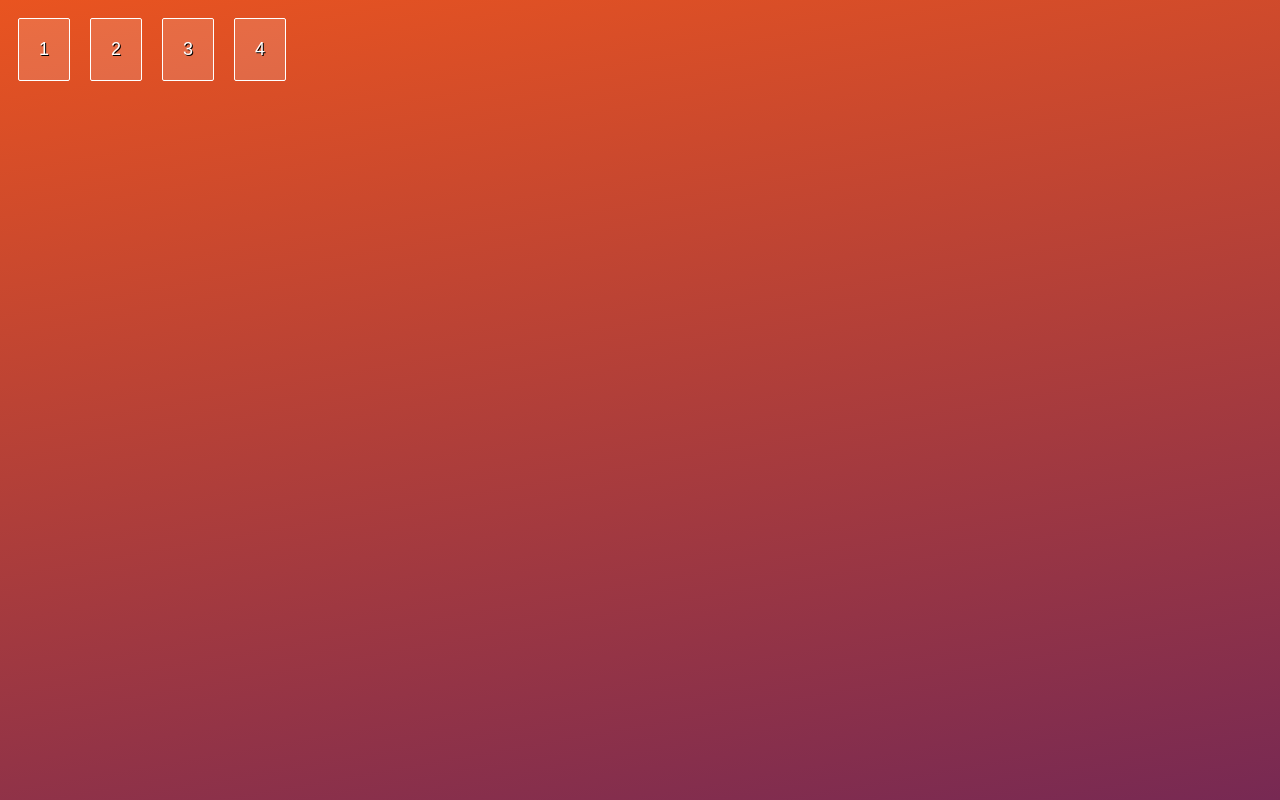
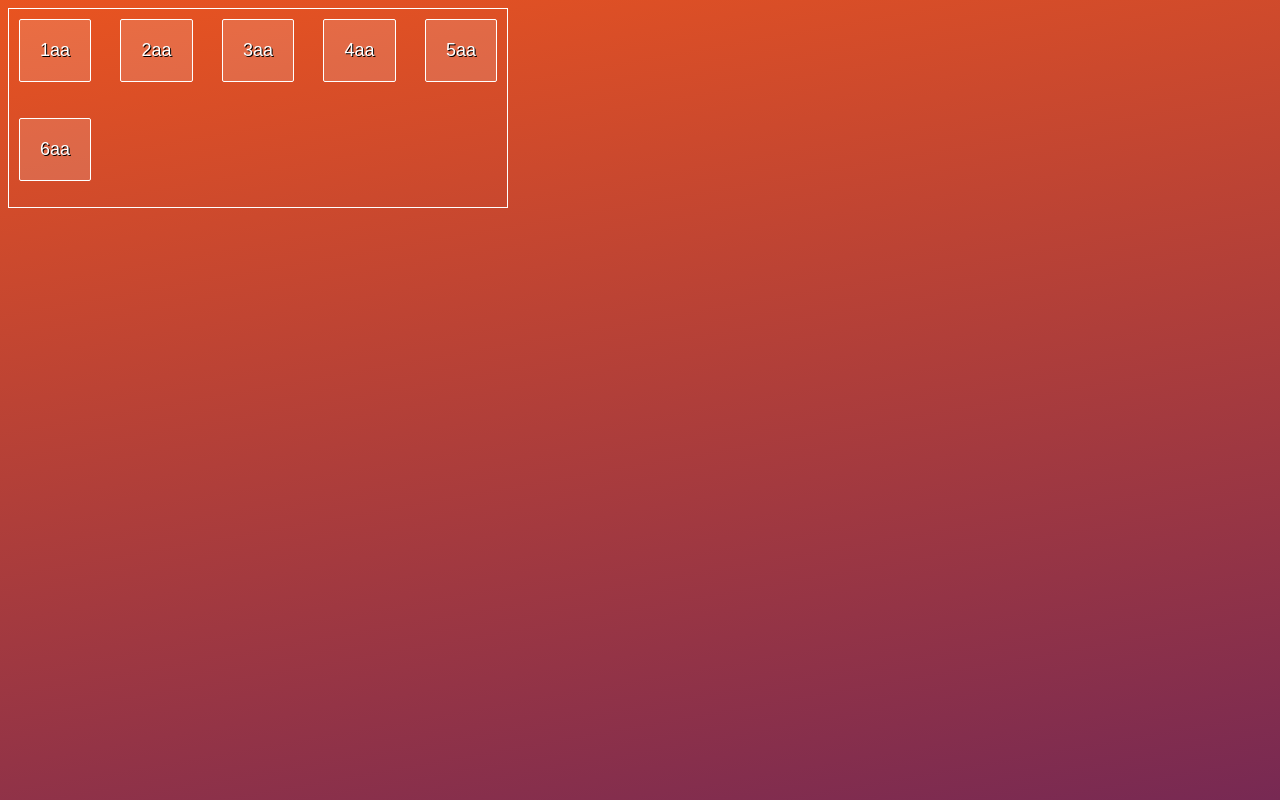
Before and after one commit to tkaderr/css_flexbox, a plain HTML site: page flexbox/index.html in a window 1280 px wide. Drawn offline with Linux system fonts and the light colour scheme.

Commit message:
practice with flexbox

```diff
--- a/flexbox/css/main.css
+++ b/flexbox/css/main.css
@@ -5,12 +5,47 @@
   /*When display flex, it affects the main axis or the horizontal axis*/
   /*flex-direction column and row*/
   display: flex;
+
+  /*row reverse will reverse the elements in the container and go from right to left and does right justify*/
+  /*flex-direction: row-reverse;*/
   flex-direction: row;
-  all the child elements are going to ignore the float properties and initially put float
-  float: right;
-  width: 100%
+
+  /*flex-direction: row;*/
+
+  /*all the child elements are going to ignore the float properties and initially put float*/
+  /*float: right;*/
+  width: 500px;
+  border: 1px solid white;
+  height: 200px;
+
+  /*justify- content is like text-align center,left and right ;*/
+  /*justify-content: flex-end;
+  justify-content: flex-start;*/
+  /*justify-content: center;*/
+
+  /*justify-content with space around adds spacing between container*/
+  /*justify-content: space-around;*/
+
+  /*Basically doesnt add spacing between the first and last container but spaces the middle ones*/
+  justify-content: space-between;
+
+  /*align items alters the cross axis or y axis alignment*/
+  align-items: flex-start;
+
+  align-items: flex start;
+
+/*wrap around the container/ default is no wrap*/
+/*wrapping can be dependednt on the flex-direction and justify-content: ;*/
+  flex-wrap: wrap;
+
+/*You can combine flex-direction with flex-wrap called flex-flow where first one is the direction and the second is the wrap*/
+flex-flow: row wrap;
+
+/*justify-content is for main axis (text-align) and align-content is for multiple lines with wrapping (otherwise user align-items) and for the cross axis and is like vertical-align;*/
 }
 
 .container div {
 
 }
+
+/*order allows which items in the container show first to last. higher the order, the more last it is iand vice versa*/
--- a/flexbox/index.html
+++ b/flexbox/index.html
@@ -8,10 +8,12 @@
   </head>
   <body>
     <section class="container">
-      <div>1</div>
-      <div>2</div>
-      <div>3</div>
-      <div>4</div>
+      <div>1aa</div>
+      <div>2aa</div>
+      <div>3aa</div>
+      <div>4aa</div>
+      <div>5aa</div>
+      <div>6aa</div>
     </section>
 
   </body>
```
